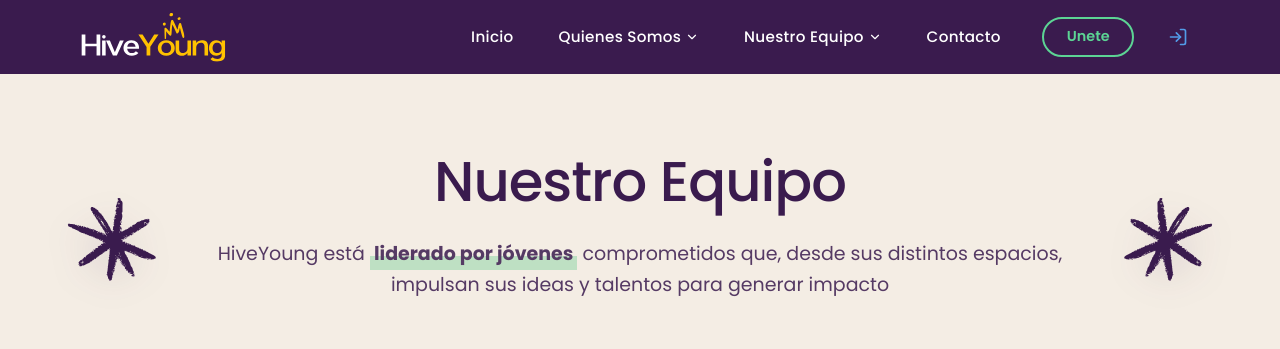
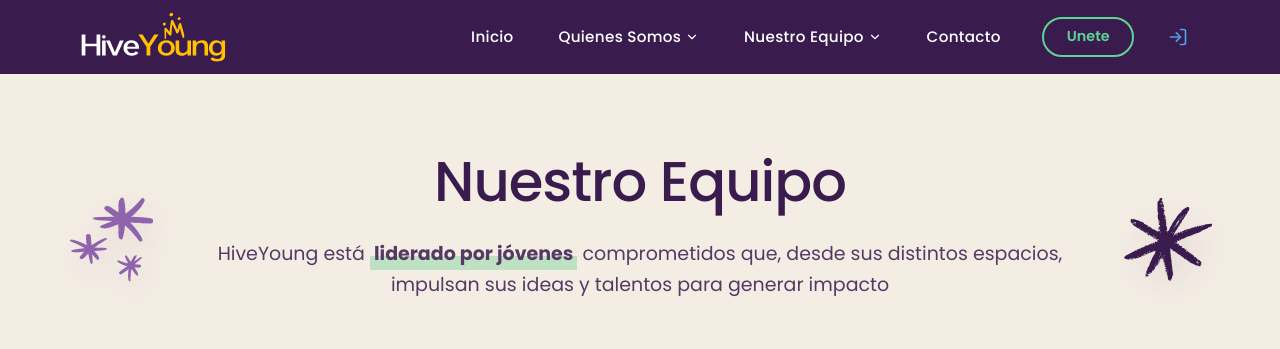
Before and after one commit to MrKat303/Hiveyoung-Website, a Next.js app: page /equipo in a window 1280 px wide. Shown: the top 349 px of the page. Built offline with nearby package versions, Linux system fonts and the light colour scheme.

Commit message:
feat: use Asteriks.svg for left decoration

```diff
--- a/app/(site)/equipo/Equipo.css
+++ b/app/(site)/equipo/Equipo.css
@@ -651,7 +651,6 @@
 .asterisk-left {
     left: -40px;
     top: 40px;
-    transform: scaleX(-1); /* Flips horizontaly to create variation */
 }
 
 .asterisk-svg {
--- a/app/(site)/equipo/EquipoClient.tsx
+++ b/app/(site)/equipo/EquipoClient.tsx
@@ -219,9 +219,9 @@ export default function EquipoPage() {
                 </div>
                 <div className="asterisk-container asterisk-left">
                     <img
-                        src="/images/Draws/Asterisk.svg"
+                        src="/images/Draws/Asteriks.svg"
                         alt=""
-                        className="asterisk-svg floating-asterisk-reverse"
+                        className="asterisk-svg floating-asterisk"
                         draggable={false}
                     />
                 </div>
```
